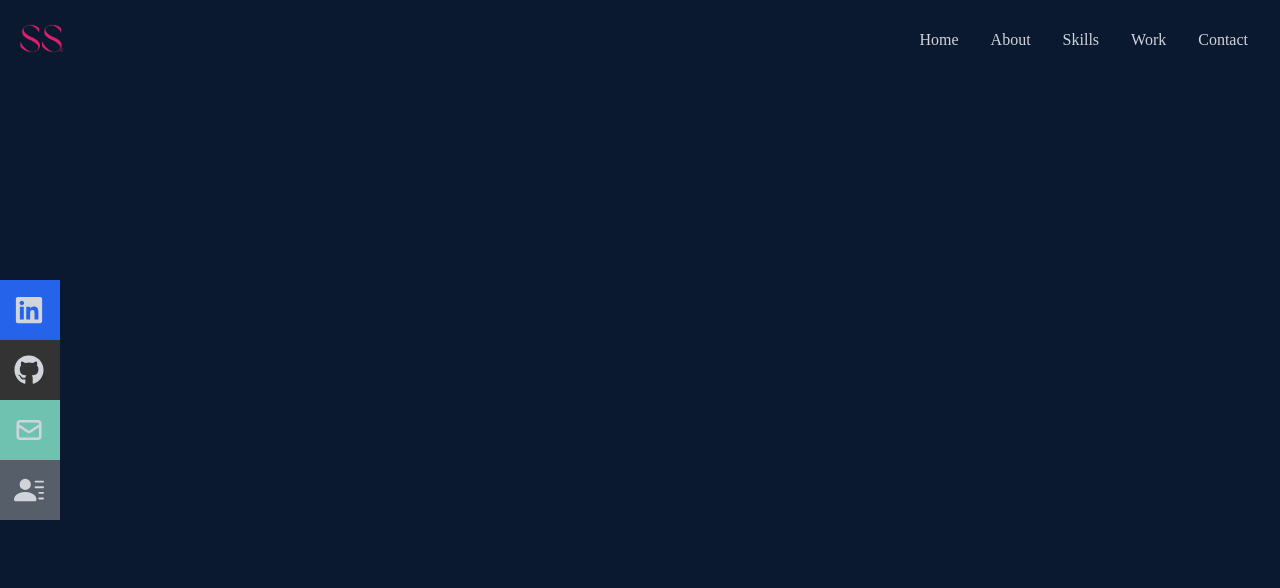
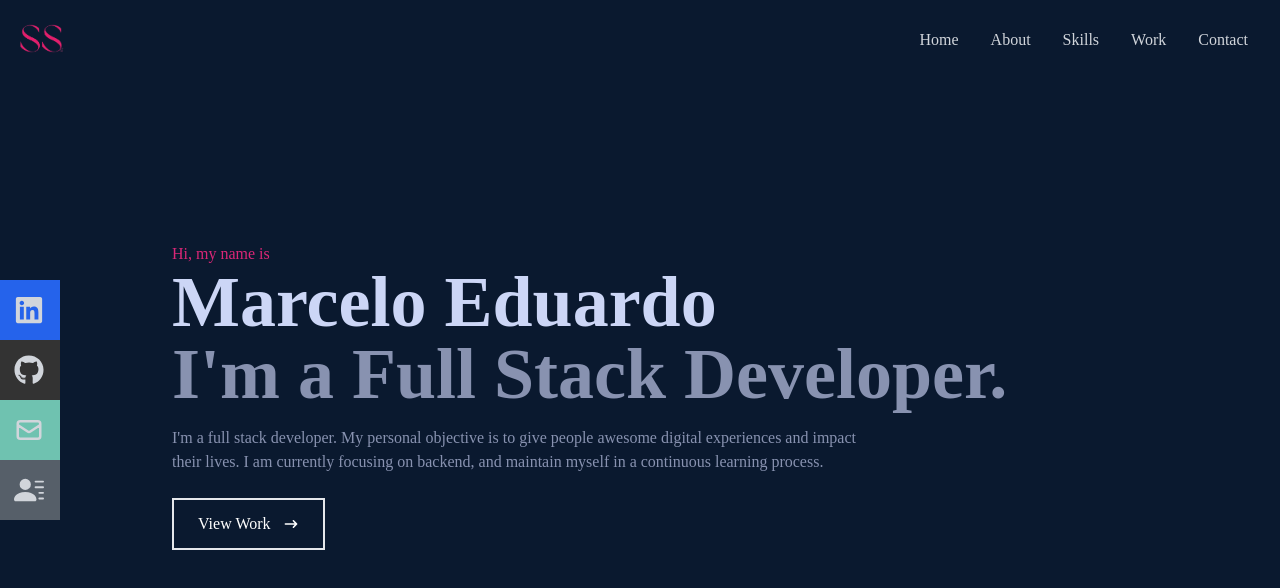
Before and after one commit to SeaSkyThe/MyFirstPortfolio, a React (Create React App) app: page / in a window 1280 px wide. Shown: the top 588 px of the page. Built offline with nearby package versions, Linux system fonts and the light colour scheme.

Commit message:
Homepage done

```diff
--- a/src/components/Home.jsx
+++ b/src/components/Home.jsx
@@ -5,9 +5,25 @@
 
 
     return (
-        <div className=" w-full h-screen bg-[#0a192f]">
+        <div name='home' className=" w-full h-screen bg-[#0a192f]">
 
-
+            {/* Container */}
+            <div className="max-w-[1000px] mx-auto px-8 flex flex-col justify-center h-full">
+                <p className="text-pink-600">Hi, my name is</p>
+                <h1 className="text-4xl sm:text-7xl font-bold text-[#ccd6f6]">Marcelo Eduardo</h1>
+                <h2 className="text-4xl sm:text-7xl font-bold text-[#8892b0]">I'm a Full Stack Developer.</h2>
+                <p className='text-[#8892b0] py-4 max-w-[700px]'>I'm a full stack developer. My personal objective is to give people
+                    awesome digital experiences and impact their lives. I am currently focusing on backend, and maintain myself in a continuous learning process.
+                </p>
+                <div>
+                    <button className="text-white group border-2 px-6 py-3 my-2 flex items-center hover:bg-pink-600 hover:border-pink-600">
+                        View Work
+                        <span className="group-hover:rotate-90 duration-300">
+                            <HiArrowNarrowRight className="ml-3"/>
+                        </span>
+                    </button>
+                </div>
+            </div>
         </div>
 
     );
```
